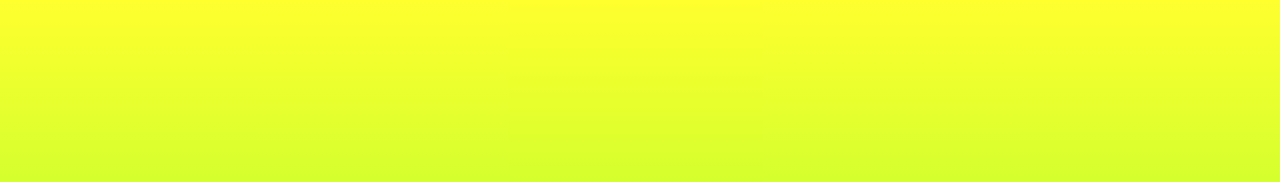
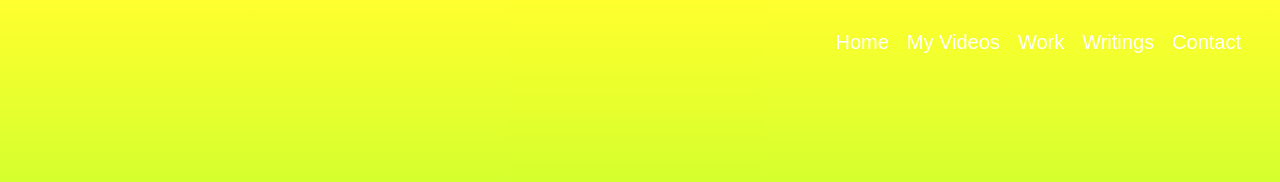
Before and after one commit to webcoder2/project-1, a plain HTML site: page index.html in a window 1280 px wide. Shown: the top 182 px of the page. Drawn offline with Linux system fonts and the light colour scheme; a web font is replaced by a local one.

Commit message:
Add files via upload

```diff
--- a/index.html
+++ b/index.html
@@ -3,9 +3,18 @@
 <head>
     <title>Tim Berners-Lee's personal website</title>
     <link rel="stylesheet" href="style.css">
+    <link href="https://fonts.googleapis.com/css2?family=Cedarville+Cursive&display=swap" rel="stylesheet">
 </head>
 
 <body>
+    <ul class="menu">
+        <li class="links">Home</li>
+        <li class="links">My Videos</li>
+        <li class="links">Work</li>
+        <li class="links">Writings</li>
+        <li class="links">Contact</li>
+    </ul>
+
     <section id="welcome">
         <div class="parallax-inner">
             <img src="https://api.time.com/wp-content/uploads/2014/11/tbl.jpeg" class="image" />
@@ -36,4 +45,6 @@
         </p>
     </section>
 
-</body></html>
+</body>
+
+</html>
--- a/style.css
+++ b/style.css
@@ -23,6 +23,7 @@ body {
     display: table;
     width: 100%;
     height: 100%;
+    z-index: 9;
 }
 
 .parallax-inner {
@@ -42,7 +43,7 @@ h1 {
 #name {
     font-size: 30px;
     line-height: 1.2;
-    font-family: cursive;
+    font-family: 'Cedarville Cursive', cursive;
 }
 
 h2 {
@@ -71,3 +72,25 @@ p {
     font-size: 17px;
     line-height: 1.3;
 }
+
+.menu {
+    list-style: none;
+    font-family: fantasy;
+    position: absolute;
+    top: 10px;
+    right: 30px;
+    z-index: 10;
+    cursor: pointer;
+}
+.links{
+    float:left;
+    color:white;
+    padding-top:5px;
+    padding-left:9px;
+    padding-right:9px;
+    padding-bottom:5px;
+    font-family:fantasy;
+    font-size:20px;
+}
+.links:hover{
+    background-color: darkgreen;
```
